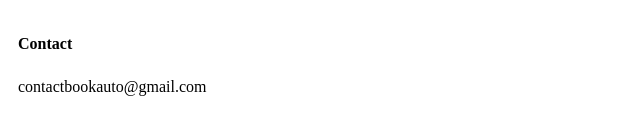
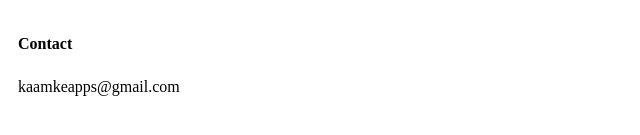
Before and after one commit to nagraj0308/book_gaadi_aboutus, a plain HTML site: page index.html in a window 1280 px wide. Shown: the part 151-286 px from the top of the page, 0-640 px from the left. Drawn offline with Linux system fonts and the light colour scheme.

Commit message:
Update index.html

```diff
--- a/index.html
+++ b/index.html
@@ -35,7 +35,7 @@
 </p>
     <br>
     <p><strong>Contact</strong></p>
-	<p>contactbookauto@gmail.com</p>
+	<p>kaamkeapps@gmail.com</p>
 <!-- 	<img src="sonu.jpg" class="img"></img>
 	<p><a href="https://www.facebook.com/profile.php?id=100014439037929"  style="text-decoration:none" >Akash Chaudhary</a> <br>9721940003</p>
 	<img src="nagraj.jpg" class="img"></img>
```
